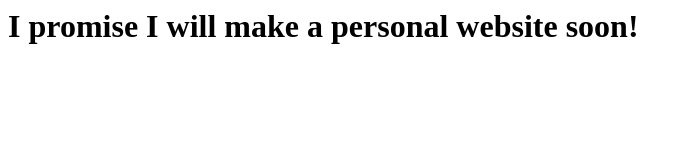
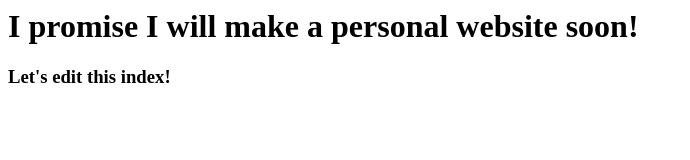
Before and after one commit to iandenty/iandenty.github.io, a plain HTML site: page index.html in a window 1280 px wide. Shown: the whole page, without its empty margins (0-690 px from the left). Drawn offline with Linux system fonts and the light colour scheme.

Commit message:
updated index folder

```diff
--- a/index.html
+++ b/index.html
@@ -1 +1,2 @@
 <h1>I promise I will make a personal website soon!</h1>
+<h3>Let's edit this index!</h3>
```
